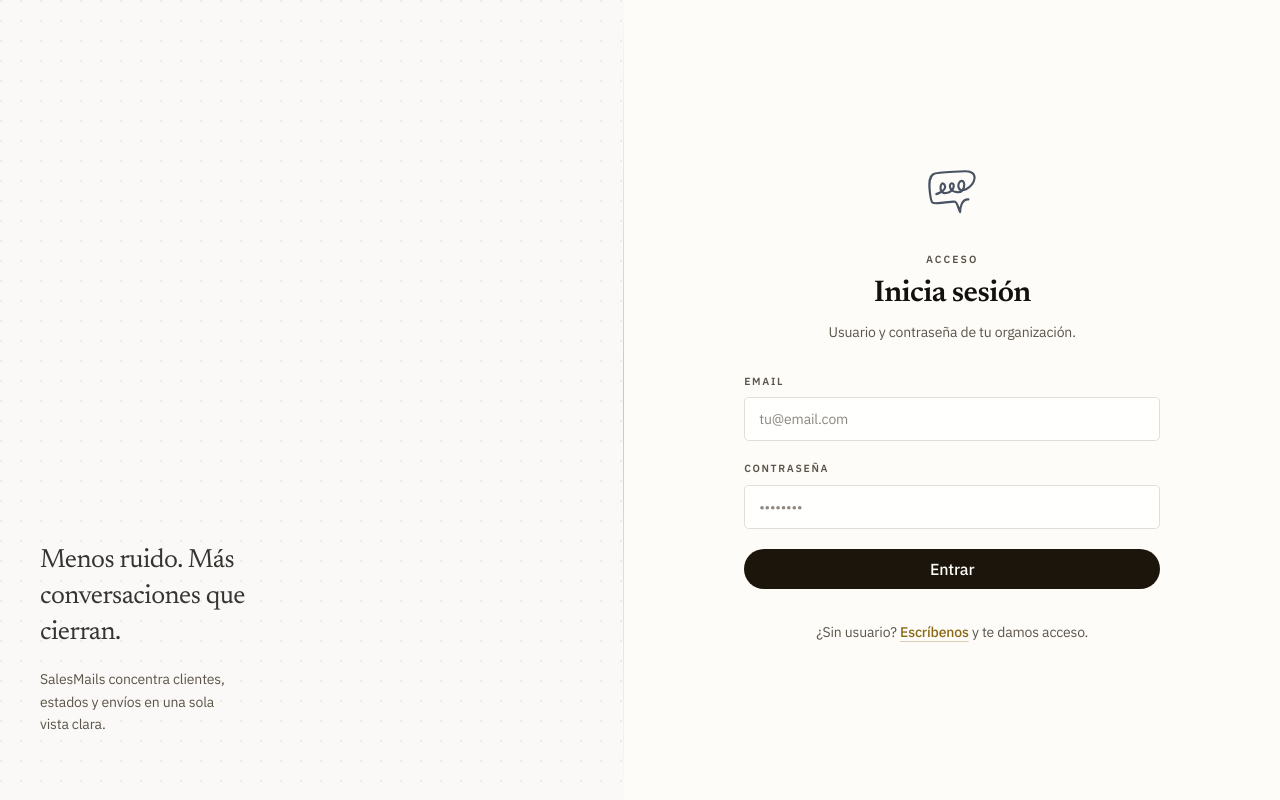
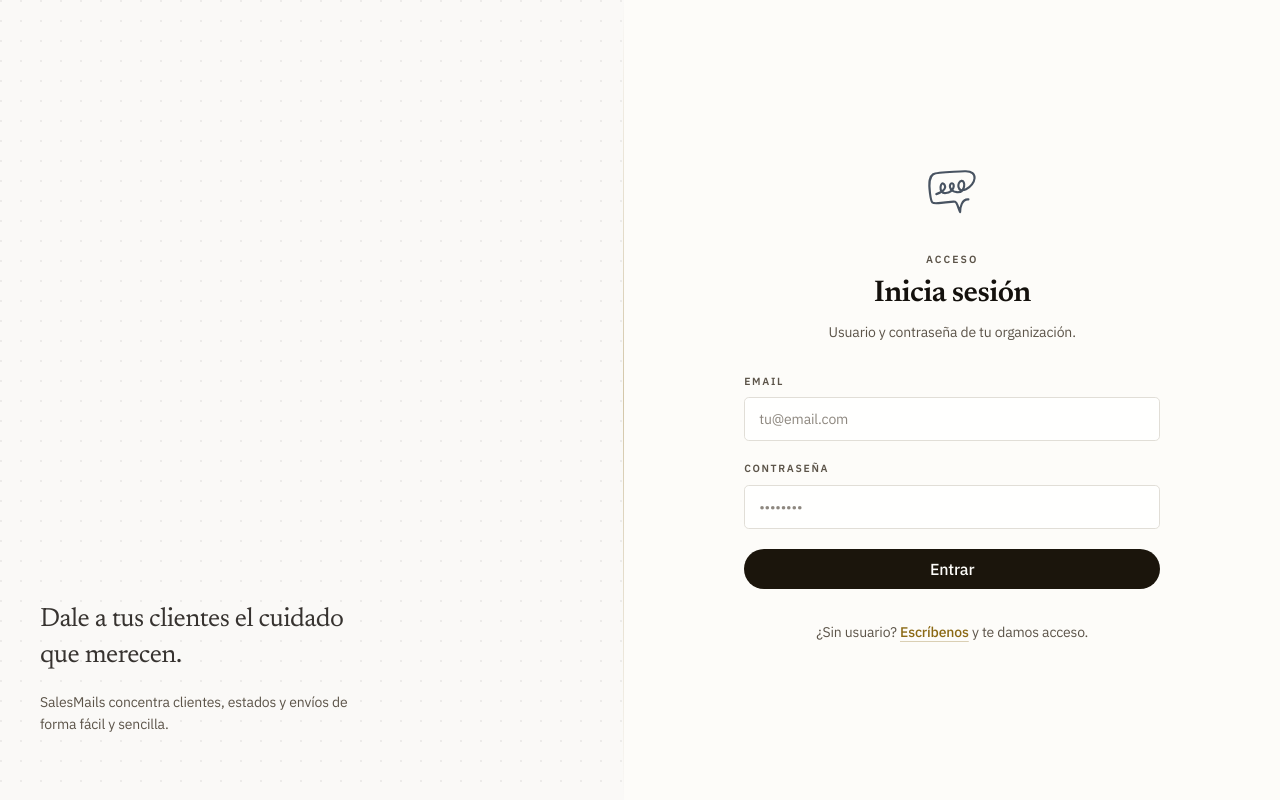
Before and after one commit to merysugy/salesMails, a Next.js app: page / in a window 1280 px wide. Built offline with nearby package versions, Linux system fonts and the light colour scheme.

Commit message:
Cambios en la página de inicio

```diff
--- a/app/page.tsx
+++ b/app/page.tsx
@@ -11,12 +11,12 @@ export default function Home() {
         aria-hidden
       >
         <div className="absolute inset-y-0 right-0 w-px bg-gradient-to-b from-transparent via-figma-accent/35 to-transparent" />
-        <div className="absolute bottom-16 left-10 max-w-[14rem] text-pretty">
+        <div className="absolute bottom-16 left-10 max-w-[20rem] text-pretty">
           <p className="font-display text-2xl leading-snug text-foreground/85 md:text-[1.65rem]">
-            Menos ruido. Más conversaciones que cierran.
+            Dale a tus clientes el cuidado que merecen.
           </p>
           <p className="mt-4 text-sm leading-relaxed text-muted-foreground">
-            SalesMails concentra clientes, estados y envíos en una sola vista clara.
+            SalesMails concentra clientes, estados y envíos de forma fácil y sencilla.
           </p>
         </div>
       </aside>
```
